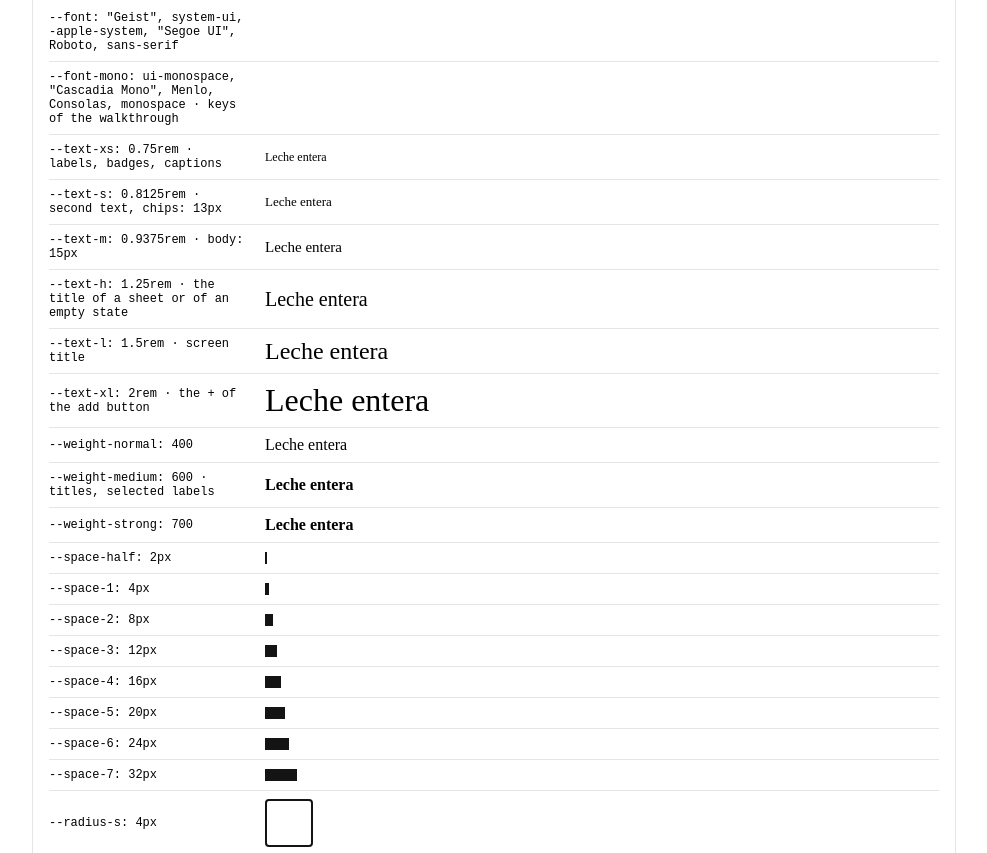
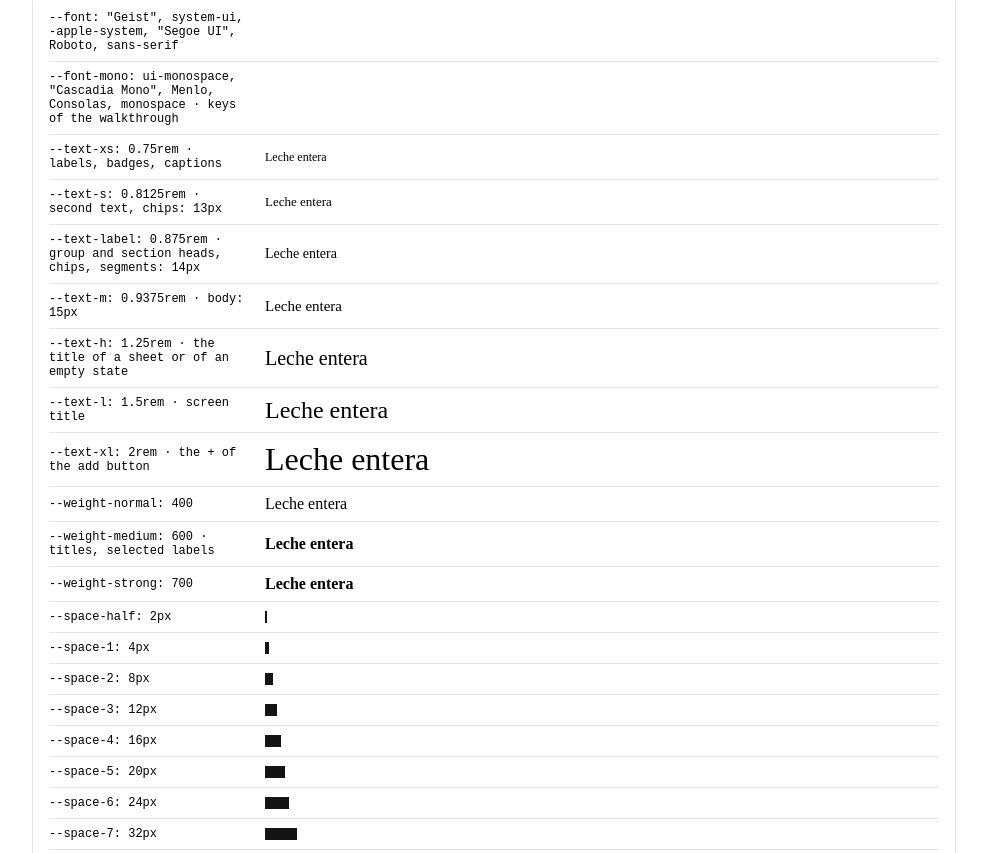
Before and after one commit to Gekyzo/pwa-design-system, a website with bundled scripts: page index.html in a window 1280 px wide. Shown: the part 915-1768 px from the top of the page, without its empty margins (268-1255 px from the left). Built offline with nearby package versions, Linux system fonts and the light colour scheme; files whose address does not match are found by name.

Commit message:
Keep heads, chips and segments at 14px
Ledger sets group and section heads at 14px; chips and segments are 14px
too. They read --text-s, which is now the 13px second text, so a new
--text-label token (0.875rem) carries their size.

```diff
--- a/design-system.css
+++ b/design-system.css
@@ -42,6 +42,7 @@
     --font-mono: ui-monospace, "Cascadia Mono", Menlo, Consolas, monospace; /* keys of the walkthrough */
     --text-xs: 0.75rem; /* labels, badges, captions */
     --text-s: 0.8125rem; /* second text, chips: 13px */
+    --text-label: 0.875rem; /* group and section heads, chips, segments: 14px */
     --text-m: 0.9375rem; /* body: 15px */
     --text-h: 1.25rem; /* the title of a sheet or of an empty state */
     --text-l: 1.5rem; /* screen title */
@@ -326,7 +327,7 @@
     border: 1px solid var(--control);
     border-radius: var(--radius-control);
     background: var(--surface);
-    font-size: var(--text-s);
+    font-size: var(--text-label);
   }
 
   .chip.surface {
@@ -426,7 +427,7 @@
     flex: 1;
     min-height: var(--tap);
     border-radius: var(--radius-pill);
-    font-size: var(--text-s);
+    font-size: var(--text-label);
     transition: color var(--motion);
   }
 
@@ -1481,7 +1482,7 @@
     border-radius: 0;
     border-bottom: 1px solid var(--line);
     color: var(--muted);
-    font-size: var(--text-s);
+    font-size: var(--text-label);
     font-weight: var(--weight-strong);
     letter-spacing: normal;
     text-transform: none;
@@ -1507,7 +1508,7 @@
     border-bottom: 1px solid var(--line);
     background: var(--bg);
     color: var(--text);
-    font-size: var(--text-s);
+    font-size: var(--text-label);
     font-weight: var(--weight-medium);
     letter-spacing: normal;
     text-transform: none;
@@ -1639,7 +1640,7 @@
   .list-group-head {
     margin: var(--space-5) var(--space-4) var(--space-2);
     color: var(--muted);
-    font-size: var(--text-s);
+    font-size: var(--text-label);
     font-weight: var(--weight-medium);
   }
 
```
Also changed, not shown: tests/design-system.test.js (+11 -4 lines), CHANGELOG.md.
